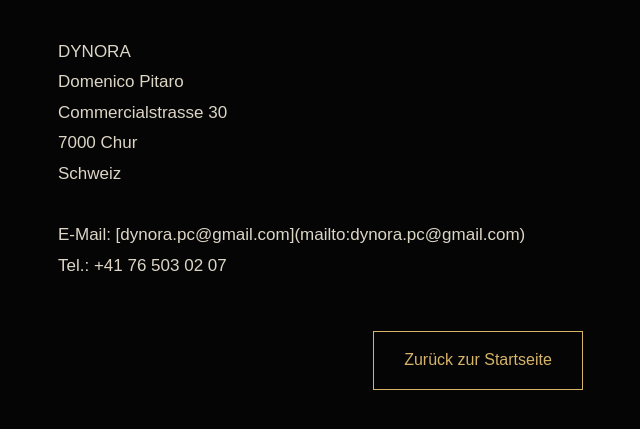
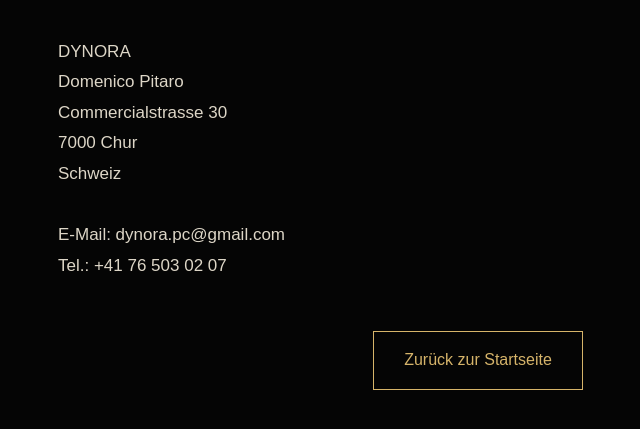
Before and after one commit to PITD413/dynora, a plain HTML site: page impressum.html in a window 1280 px wide. Shown: the part 159-588 px from the top of the page, without its empty margins (162-802 px from the left). Drawn offline with Linux system fonts and the light colour scheme.

Commit message:
Update impressum.html

```diff
--- a/impressum.html
+++ b/impressum.html
@@ -77,7 +77,7 @@
 Schweiz
 <br><br>
 
-E-Mail: [dynora.pc@gmail.com](mailto:dynora.pc@gmail.com)<br>
+E-Mail: dynora.pc@gmail.com<br>
 Tel.: +41 76 503 02 07
 
 </p>
```
